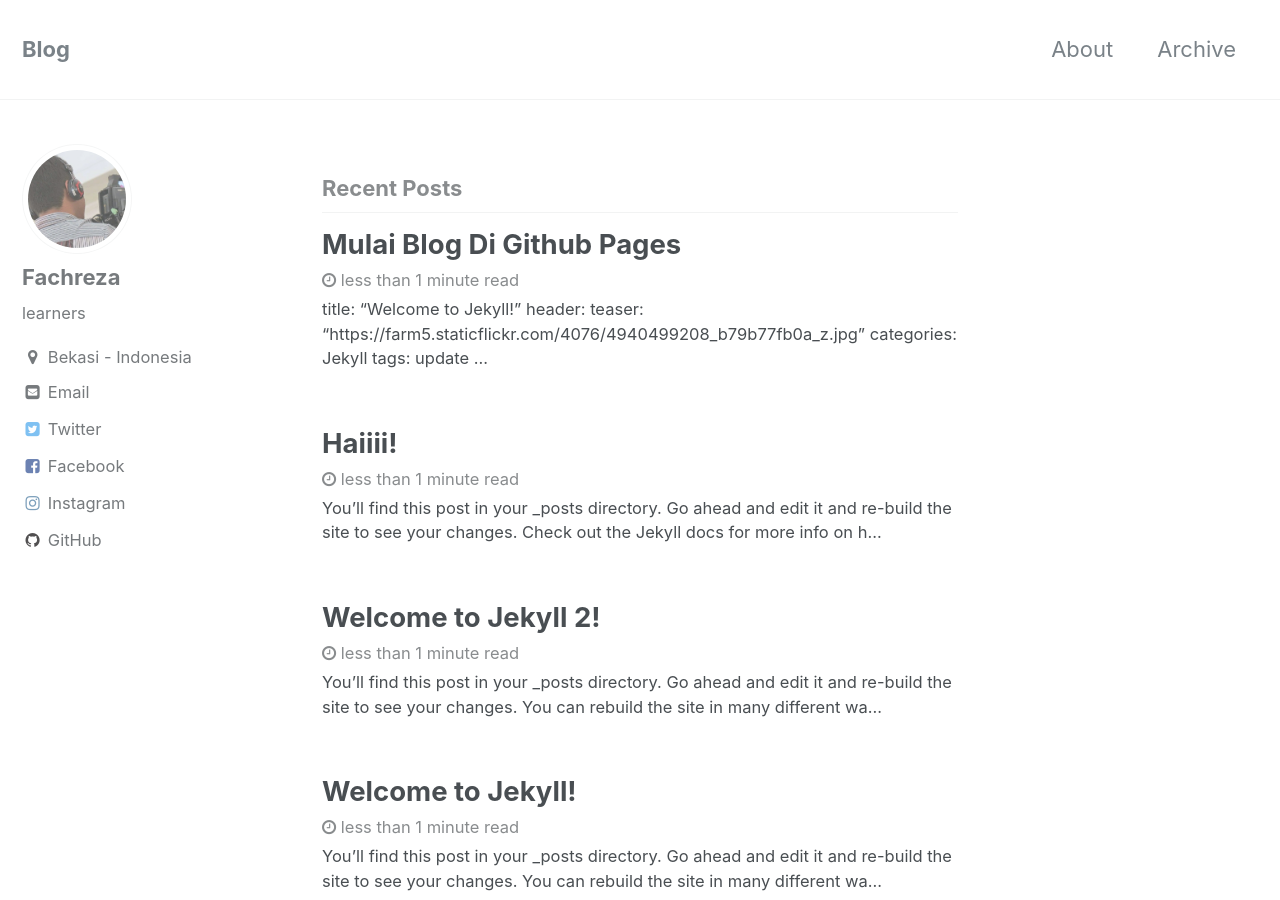
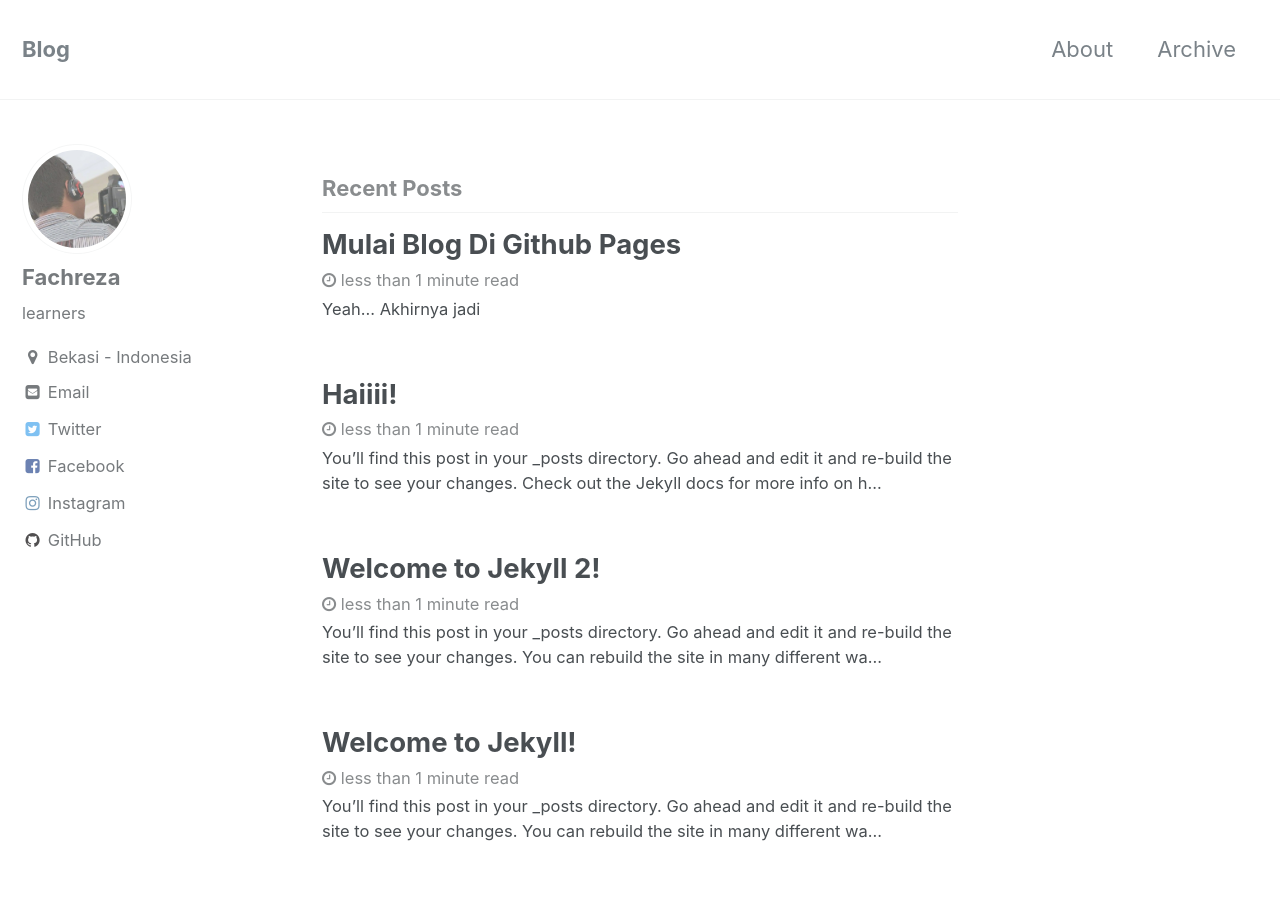
Before and after one commit to fahrz/blog, a Jekyll site: the page built from index.html, in a window 1280 px wide and 900 px high. Built offline with Jekyll 4.4.1, drawn with Linux system fonts in a browser that asks for light colours; the list of posts is cut into pages by our own code.

Commit message:
Update 2018-01-02-mulai-blog-di-github-pages.md

```diff
--- a/_posts/2018-01-02-mulai-blog-di-github-pages.md
+++ b/_posts/2018-01-02-mulai-blog-di-github-pages.md
@@ -11,15 +11,6 @@ tags:
   - mungkin
   - hallo
 ---
----
-title:  "Welcome to Jekyll!"
-header:
-  teaser: "https://farm5.staticflickr.com/4076/4940499208_b79b77fb0a_z.jpg"
-categories:
-  - Jekyll
-tags:
-  - update
----
 
 ## Yeah... Akhirnya jadi
 
```
